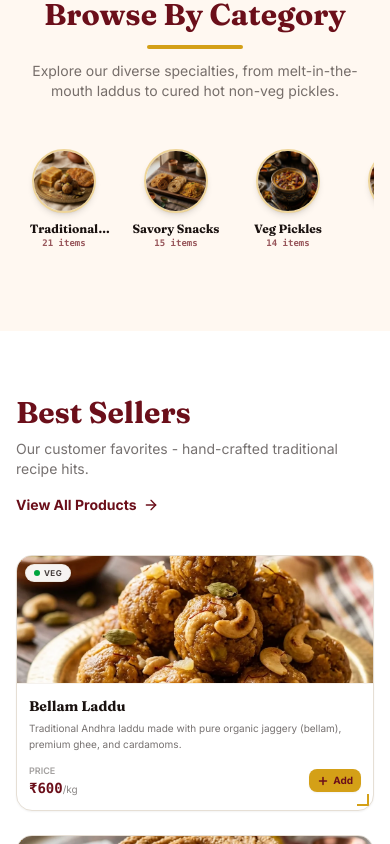
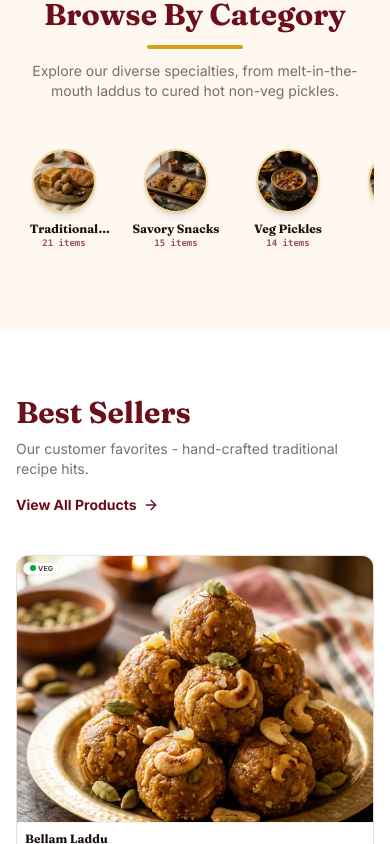
Before and after one commit to sivachowdary-ops/cook-book, a Next.js app: page / in a window 390 px wide. Shown: the part 1156-2000 px from the top of the page. Built offline with nearby package versions, Linux system fonts and the light colour scheme; no server answers; the database is empty.

Commit message:
fix(mobile): 2-col product grid, compact cards, overflow-x-hidden, responsive hero SVG, CartDrawer w-full

```diff
--- a/src/app/layout.tsx
+++ b/src/app/layout.tsx
@@ -30,9 +30,9 @@ export default function RootLayout({
   return (
     <html
       lang="en"
-      className={`${fraunces.variable} ${inter.variable} h-full antialiased`}
+      className={`${fraunces.variable} ${inter.variable} h-full antialiased overflow-x-hidden`}
     >
-      <body className="min-h-full flex flex-col bg-bg-cream text-text-dark font-sans selection:bg-primary selection:text-white">
+      <body className="min-h-full flex flex-col bg-bg-cream text-text-dark font-sans selection:bg-primary selection:text-white overflow-x-hidden">
         <Providers>
           <LayoutShell>
             {children}
--- a/src/app/page.tsx
+++ b/src/app/page.tsx
@@ -116,7 +116,7 @@ export default function Home() {
       <section className="relative bg-gradient-to-br from-primary via-primary-hover to-[#3A0A10] text-white overflow-hidden py-16 sm:py-24">
         {/* Background Decorative Mandala Pattern Overlay */}
         <div className="absolute inset-0 opacity-5 pointer-events-none flex items-center justify-center">
-          <svg className="w-[600px] h-[600px] fill-current text-accent" viewBox="0 0 100 100">
+          <svg className="w-full max-w-2xl h-auto fill-current text-accent" viewBox="0 0 100 100">
             <circle cx="50" cy="50" r="45" stroke="currentColor" strokeWidth="0.5" fill="none" />
             <polygon points="50,5 95,50 50,95 5,50" stroke="currentColor" strokeWidth="0.25" fill="none" />
             <polygon points="50,15 85,50 50,85 15,50" stroke="currentColor" strokeWidth="0.25" fill="none" />
--- a/src/app/shop/page.tsx
+++ b/src/app/shop/page.tsx
@@ -142,9 +142,9 @@ const ShopContent: React.FC = () => {
 
       {/* Product Grid */}
       {loading ? (
-        <div className="grid grid-cols-2 md:grid-cols-3 lg:grid-cols-4 gap-3 sm:gap-6 animate-pulse">
+        <div className="grid grid-cols-2 sm:grid-cols-3 lg:grid-cols-4 gap-3 sm:gap-4 animate-pulse">
           {[...Array(8)].map((_, i) => (
-            <div key={i} className="h-80 bg-bg-cream/35 rounded-2xl border border-border-brand/40" />
+            <div key={i} className="h-64 bg-bg-cream/35 rounded-2xl border border-border-brand/40" />
           ))}
         </div>
       ) : filteredProducts.length === 0 ? (
@@ -156,7 +156,7 @@ const ShopContent: React.FC = () => {
           </p>
         </div>
       ) : (
-        <div className="grid grid-cols-2 md:grid-cols-3 lg:grid-cols-4 gap-3 sm:gap-6">
+        <div className="grid grid-cols-2 sm:grid-cols-3 lg:grid-cols-4 gap-3 sm:gap-4">
           {filteredProducts.map((product) => (
             <ProductCard
               key={product.id}
--- a/src/components/CartDrawer.tsx
+++ b/src/components/CartDrawer.tsx
@@ -60,7 +60,7 @@ export const CartDrawer: React.FC<CartDrawerProps> = ({ isOpen, onClose }) => {
       />
 
       <div className="absolute inset-y-0 right-0 max-w-full flex pl-10">
-        <div className="w-screen max-w-md bg-white flex flex-col shadow-2xl border-l border-border-brand animate-in slide-in-from-right duration-300">
+        <div className="w-full max-w-md bg-white flex flex-col shadow-2xl border-l border-border-brand animate-in slide-in-from-right duration-300">
 
           {/* Header */}
           <div className="px-6 py-5 border-b border-border-brand bg-bg-cream/20 flex items-center justify-between">
--- a/src/components/ProductCard.tsx
+++ b/src/components/ProductCard.tsx
@@ -41,28 +41,28 @@ export const ProductCard: React.FC<ProductCardProps> = ({ product, onDetailClick
   return (
     <div
       onClick={() => onDetailClick && onDetailClick(product)}
-      className="group bg-card-bg rounded-2xl border border-border-brand overflow-hidden shadow-xs hover:shadow-lg transition-all duration-300 flex flex-col justify-between cursor-pointer h-full ornate-border hover:translate-y-[-2px]"
+      className="group bg-card-bg rounded-xl sm:rounded-2xl border border-border-brand overflow-hidden shadow-xs hover:shadow-lg transition-all duration-300 flex flex-col justify-between cursor-pointer h-full ornate-border hover:translate-y-[-2px]"
     >
       <div>
-        {/* Product image block */}
-        <div className="overflow-hidden relative">
+        {/* Product image block — aspect-[4/3] keeps consistent height in both columns */}
+        <div className="overflow-hidden relative aspect-[4/3]">
           <img
             src={getProductImage()}
             alt={product.name}
-            className="w-full h-32 sm:h-48 object-cover group-hover:scale-105 transition-transform duration-500 border-b border-border-brand/40"
+            className="w-full h-full object-cover group-hover:scale-105 transition-transform duration-500 border-b border-border-brand/40"
           />
 
-          {/* Veg / Non-Veg badge tag */}
-          <div className="absolute top-2 left-2 sm:top-3 sm:left-3 bg-white/95 backdrop-blur-xs px-2 py-0.5 sm:px-2.5 sm:py-1 rounded-full shadow-xs flex items-center gap-1 border border-border-brand/60">
-            <span className={`w-1.5 h-1.5 sm:w-2.5 sm:h-2.5 rounded-full ${product.isVeg ? "bg-green-600" : "bg-red-600"}`} />
-            <span className="text-[8px] sm:text-[10px] font-bold text-text-dark/80 uppercase tracking-wider">
+          {/* Veg / Non-Veg badge */}
+          <div className="absolute top-1.5 left-1.5 sm:top-2.5 sm:left-2.5 bg-white/95 backdrop-blur-xs px-1.5 py-0.5 sm:px-2 sm:py-0.5 rounded-full shadow-xs flex items-center gap-0.5 border border-border-brand/60">
+            <span className={`w-1.5 h-1.5 rounded-full shrink-0 ${product.isVeg ? "bg-green-600" : "bg-red-600"}`} />
+            <span className="text-[7px] sm:text-[9px] font-bold text-text-dark/80 uppercase tracking-wide leading-none">
               {product.isVeg ? "Veg" : "Non"}
             </span>
           </div>
 
           {product.inStock === false && (
             <div className="absolute inset-0 bg-black/45 flex items-center justify-center backdrop-blur-[1px]">
-              <span className="bg-red-600 text-white text-[8px] sm:text-[10px] font-bold px-2 py-1 sm:px-3 sm:py-1.5 rounded-full uppercase tracking-widest shadow-md">
+              <span className="bg-red-600 text-white text-[8px] sm:text-[10px] font-bold px-2 py-1 rounded-full uppercase tracking-widest shadow-md">
                 Out of Stock
               </span>
             </div>
@@ -70,40 +70,39 @@ export const ProductCard: React.FC<ProductCardProps> = ({ product, onDetailClick
         </div>
 
         {/* Content details */}
-        <div className="p-3 sm:p-4 space-y-1 text-left">
-          <h3 className="font-serif font-bold text-sm sm:text-base text-text-dark group-hover:text-primary transition-colors line-clamp-1">
+        <div className="p-2 sm:p-3 space-y-0.5 text-left">
+          <h3 className="font-serif font-bold text-xs sm:text-sm text-text-dark group-hover:text-primary transition-colors line-clamp-1 leading-snug">
             {product.name}
           </h3>
-          <p className="text-[10px] sm:text-xs text-text-dark/60 leading-relaxed line-clamp-2 min-h-[28px] sm:min-h-8">
+          <p className="text-[9px] sm:text-xs text-text-dark/60 leading-relaxed line-clamp-2">
             {product.description}
           </p>
         </div>
       </div>
 
-      {/* Pricing and cart action section */}
-      <div className="p-3 sm:p-4 pt-0 flex items-center justify-between mt-auto">
-        <div className="flex flex-col text-left">
-          <span className="text-[9px] text-text-dark/40 uppercase font-semibold">Price</span>
-          <span className="text-sm sm:text-base font-bold text-primary font-mono">
+      {/* Pricing and cart action */}
+      <div className="p-2 sm:p-3 pt-0 flex items-center justify-between mt-auto gap-1">
+        <div className="flex flex-col text-left min-w-0">
+          <span className="text-[8px] sm:text-[9px] text-text-dark/40 uppercase font-semibold leading-none mb-0.5">Price</span>
+          <span className="text-xs sm:text-sm font-bold text-primary font-mono leading-tight truncate">
             {displayPrice}
-            <span className="text-[10px] sm:text-xs font-normal text-text-dark/50 font-sans">/{product.unit}</span>
+            <span className="text-[8px] sm:text-[10px] font-normal text-text-dark/50 font-sans">/{product.unit}</span>
           </span>
         </div>
 
         {product.inStock === false ? (
-          <span className="text-[8px] sm:text-[10px] font-bold text-red-600 bg-red-50 border border-red-100 px-2 sm:px-2.5 py-1 sm:py-1.5 rounded-lg uppercase tracking-wider">
+          <span className="text-[7px] sm:text-[9px] font-bold text-red-600 bg-red-50 border border-red-100 px-1.5 py-1 rounded-md uppercase tracking-wide shrink-0">
             Sold Out
           </span>
         ) : (
           <button
             onClick={handleAddToCart}
-            className="bg-accent hover:bg-accent-hover text-primary py-1 sm:py-1.5 px-2 sm:px-3.5 rounded-lg sm:rounded-xl transition-all shadow-xs flex items-center gap-1 cursor-pointer font-bold text-[10px] sm:text-xs hover:scale-105 active:scale-95"
+            className="bg-accent hover:bg-accent-hover text-primary min-h-[44px] min-w-[44px] sm:min-h-0 sm:min-w-0 py-1 sm:py-1.5 px-2 sm:px-3 rounded-lg transition-all shadow-xs flex items-center justify-center gap-1 cursor-pointer font-bold text-[9px] sm:text-xs hover:scale-105 active:scale-95 shrink-0"
             id={`add-to-cart-${product.id}`}
             aria-label={`Add ${product.name} to cart`}
           >
-            <Plus className="w-3 h-3 sm:w-4 sm:h-4 stroke-[3]" />
-            <span className="hidden sm:inline">Add to Cart</span>
-            <span className="sm:inline hidden"></span>
+            <Plus className="w-3 h-3 sm:w-3.5 sm:h-3.5 stroke-[3] shrink-0" />
+            <span className="hidden sm:inline">Add</span>
             <span className="sm:hidden">Add</span>
           </button>
         )}
```
